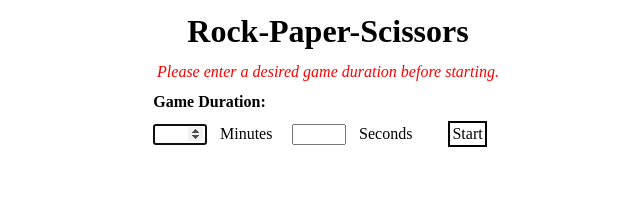
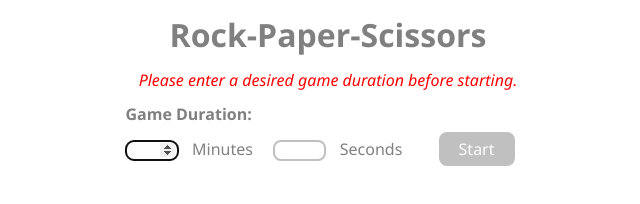
Before and after one commit to MatthewGist/Rock-Paper-Scissors, a plain HTML site: page index.html in a window 1280 px wide. Both pictures are taken after a click on the element "Start". Shown: the whole page, without its empty margins (312-952 px from the left). Drawn offline with nearby package versions, Linux system fonts and the light colour scheme.

Commit message:
Polish
Added some styling for visually aesthetic purposes.

```diff
--- a/code.js
+++ b/code.js
@@ -60,7 +60,7 @@ function StartTimer()
 	}
 
 	// Ensure input has been provided for the game clock prior to beginning.
-	if ($("#minutes").val() == "0" && $("#seconds").val() == "00")
+	if ($("#minutes").val() == "0" && ($("#seconds").val() == "00" || $("#seconds").val() == "0"))
 	{
 		$("#feedback").html("Please enter a desired game duration before starting.");
 		$("#minutes").val("");
@@ -96,15 +96,18 @@ function StartTimer()
 
 function RestartTimer()
 {
-	// Reinitialize feedback mechanism to blank state
-	$("#feedback").html("&nbsp;");
+	// Reinitialize game clock to initial input
+	$("#minutes").val(minutes);
+	$("#seconds").val(seconds);
+
+	// Initialize feedback value
+	if (($("#minutes").val() == "0" || $("#minutes").val() == "") && parseInt($("#seconds").val()) <= 10)
+		$("#feedback").html("Warning! You have ten seconds or less remaining in the game!");
+	else
+		$("#feedback").html("&nbsp;");
 
 	// Hide reset functionality
 	$("#reset").hide();
-
-	// Reinitialize game clock to initial input
-	$("#minutes").val(minutes);
-	$("#seconds").val(seconds);
 
 	// Clear final play of the previous game
 	$("#player, #opponent").html("");
--- a/style.css
+++ b/style.css
@@ -1,6 +1,9 @@
 body
 {
 	text-align: center;
+	font-family: "Segoe UI";
+	font-size: 16px;
+	color: gray;
 }
 
 body > div
@@ -43,15 +46,26 @@ body div.indicator
 
 body div.button
 {
-	border: 2px solid black;
-	padding: 2px;
+	border: 2px solid silver;
+	border-radius: 8px;
+	padding: 4px;
+	background: silver;
+	color: white;
+	width: 4em;
 	cursor: pointer;
+}
+
+body div.button:hover
+{
+	border: 2px solid gray;
+	background: gray;
 }
 
 body div#player, body div#opponent
 {
 	display: inline-block;
-	border: 1px solid black;
+	border: 2px solid silver;
+	border-radius: 8px;
 	width: 12em;
 	height: 12em;
 	margin-right: 1em;
@@ -73,4 +87,7 @@ body input
 {
 	width: 4em;
 	margin-right: 1em;
+	border: 2px solid silver;
+	border-radius: 8px;
+	text-align: center;
 }
```
